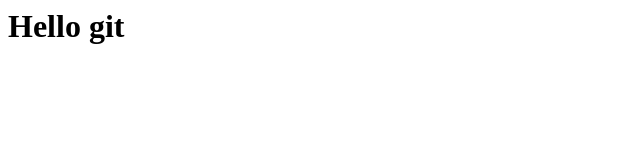
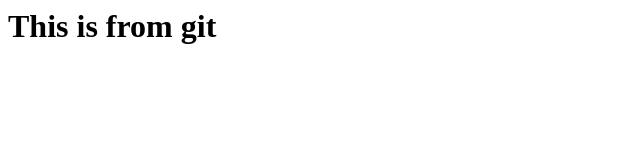
Before and after one commit to AlexFedorov1/TEST_git, a plain HTML site: page index.html in a window 1280 px wide. Shown: the whole page, without its empty margins (0-640 px from the left). Drawn offline with Linux system fonts and the light colour scheme.

Commit message:
Release V1

```diff
--- a/index.html
+++ b/index.html
@@ -1 +1 @@
-<h1>Hello git<h1>
+<h1>This is from git<h1>
```
